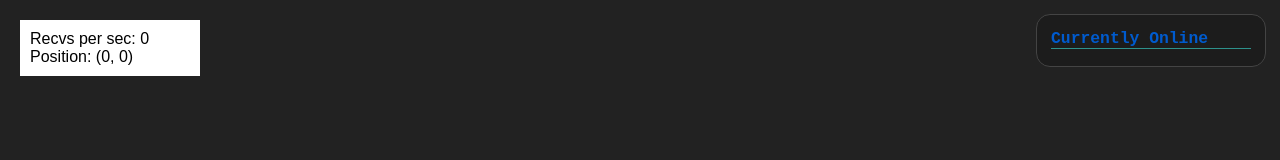
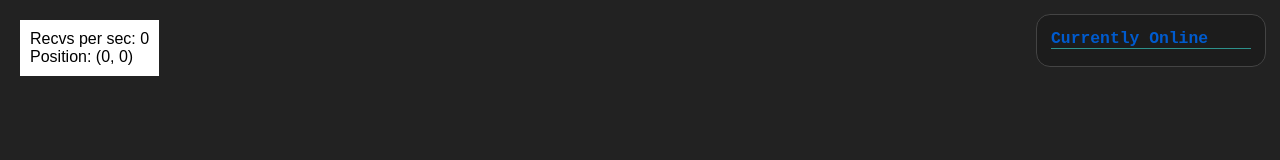
Before and after one commit to techninja/ninjanode, a website: page ninjaroot/index.html in a window 1280 px wide. Drawn offline with nearby package versions, Linux system fonts and the light colour scheme; no server answers.

Commit message:
Don't set a width for the debug box, allows it to size accordingly

```diff
--- a/ninjaroot/resources/styles.css
+++ b/ninjaroot/resources/styles.css
@@ -25,7 +25,6 @@ div#debug {
   padding: 10px;
   position: fixed;
   top: 20px;
-  width: 10em;
 }
 
 .hidden {
```
